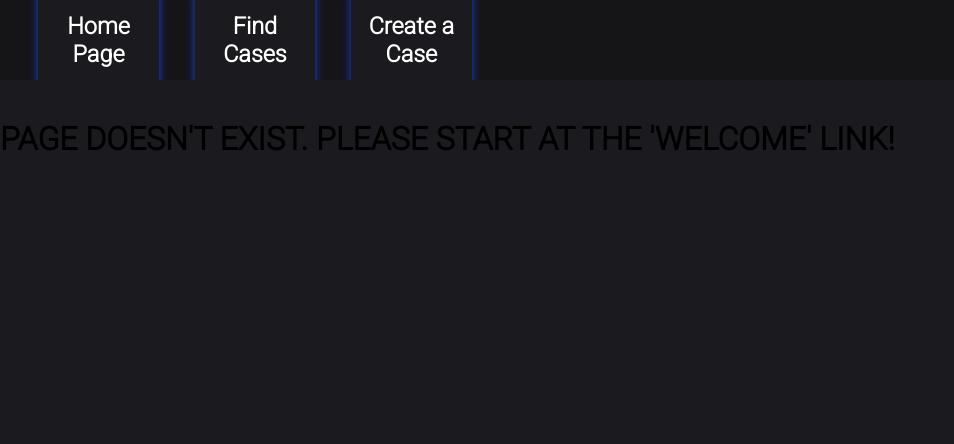
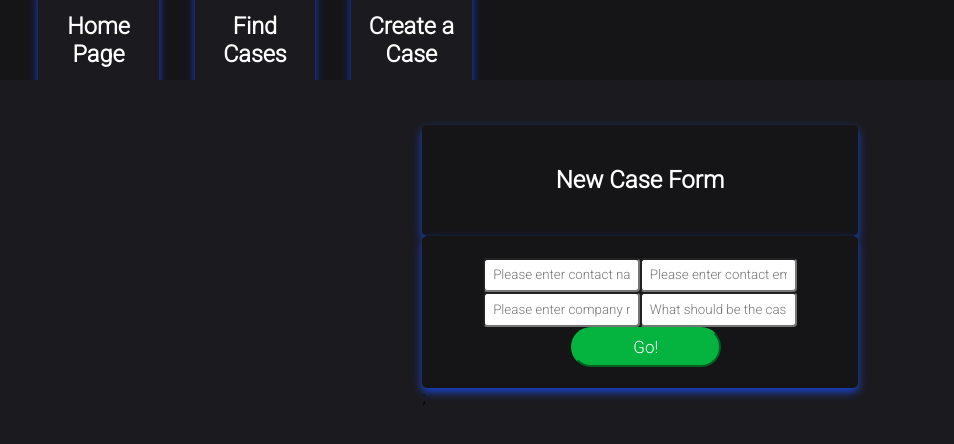
Before and after one commit to amneet954/CRMBuddy, a React app: page /caseForm in a window 1280 px wide. Shown: the whole page, without its empty margins (0-954 px from the left). Built offline with nearby package versions, Linux system fonts and the light colour scheme.

Commit message:
Sucessfully created case creation

```diff
--- a/app/components/NavBar.js
+++ b/app/components/NavBar.js
@@ -16,7 +16,7 @@ const NavBar = () => {
       </button>
 
       <button className="navButton headNavButton">
-        <Link className="navText">
+        <Link to="/caseForm" className="navText">
           <h3>Create a Case</h3>
         </Link>
       </button>
--- /dev/null
+++ b/app/components/NewCaseForm.js
@@ -0,0 +1,92 @@
+import React, { Component } from "react";
+import axios from "axios";
+class NewCaseForm extends Component {
+  constructor() {
+    super();
+    this.state = {
+      name: "",
+      email: "",
+      subject: "",
+      company: "",
+    };
+    this.handleChange = this.handleChange.bind(this);
+    this.handleSubmit = this.handleSubmit.bind(this);
+  }
+  handleChange(event) {
+    this.setState({
+      [event.target.name]: event.target.value,
+    });
+  }
+
+  async handleSubmit(event) {
+    event.preventDefault();
+    await axios.post("/api/cases/caseForm", this.state);
+    this.setState({
+      name: "",
+      email: "",
+      subject: "",
+      company: "",
+    });
+  }
+  render() {
+    return (
+      <div className="cardContainer">
+        <div className="card">
+          <h2>New Case Form</h2>
+        </div>
+        <form onSubmit={this.handleSubmit}>
+          <div className="card">
+            <label htmlFor="name"></label>
+            <input
+              type="text"
+              name="name"
+              value={this.state.name}
+              onChange={this.handleChange}
+              required
+              className="emailField"
+              placeholder="Please enter contact name here"
+            />
+            <label htmlFor="email"></label>
+            <input
+              type="text"
+              name="email"
+              value={this.state.email}
+              onChange={this.handleChange}
+              required
+              className="emailField"
+              placeholder="Please enter contact email address here"
+            />
+            <label htmlFor="company"></label>
+            <input
+              type="text"
+              name="company"
+              value={this.state.company}
+              onChange={this.handleChange}
+              required
+              className="emailField"
+              placeholder="Please enter company name here"
+            />
+            <label htmlFor="subject"></label>
+            <input
+              type="text"
+              name="subject"
+              value={this.state.subject}
+              onChange={this.handleChange}
+              required
+              className="emailField"
+              placeholder="What should be the case subject line"
+            />
+            <div>
+              <button type="submit" className="submitButton">
+                Go!
+              </button>
+            </div>
+          </div>
+        </form>
+        ;
+      </div>
+    );
+  }
+}
+
+export default NewCaseForm;
--- a/app/components/index.js
+++ b/app/components/index.js
@@ -1,3 +1,4 @@
 export { default as HomePage } from "./HomePage";
 export { default as NavBar } from "./NavBar";
 export { default as AllCases } from "./AllCases";
+export { default as NewCaseForm } from "./NewCaseForm";
--- a/app/routes.js
+++ b/app/routes.js
@@ -1,6 +1,6 @@
 import React, { Component } from "react";
 import { BrowserRouter, Route, Switch } from "react-router-dom";
-import { HomePage, NavBar, AllCases } from "./Components";
+import { HomePage, NavBar, AllCases, NewCaseForm } from "./Components";
 
 class Routes extends Component {
   render() {
@@ -13,6 +13,7 @@ class Routes extends Component {
             <Switch>
               <Route exact path="/" component={HomePage} />
               <Route exact path="/cases" component={AllCases} />
+              <Route exact path="/caseForm" component={NewCaseForm} />
               <Route
                 exact
                 path="*"
--- a/public/style.css
+++ b/public/style.css
@@ -103,7 +103,6 @@ nav {
   display: inline-block;
   cursor: pointer;
   color: #ffffff;
-  font-family: Arial;
   font-size: 17px;
   padding: 2%;
   width: 150px;
@@ -129,7 +128,6 @@ nav {
   display: inline-block;
   cursor: pointer;
   color: #ffffff;
-  font-family: Arial;
   font-size: 17px;
   padding: 2%;
   width: 150px;
@@ -149,7 +147,6 @@ nav {
   display: inline-block;
   cursor: pointer;
   color: #ffffff;
-  font-family: Arial;
   font-size: 17px;
   padding: 2%;
   width: 150px;
```
Also changed, not shown: server/api/salesforce.js (+23 -0 lines).
